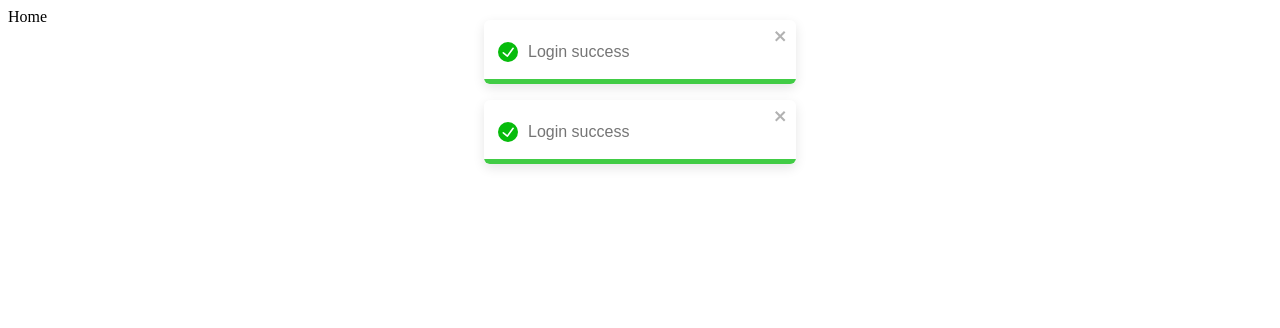
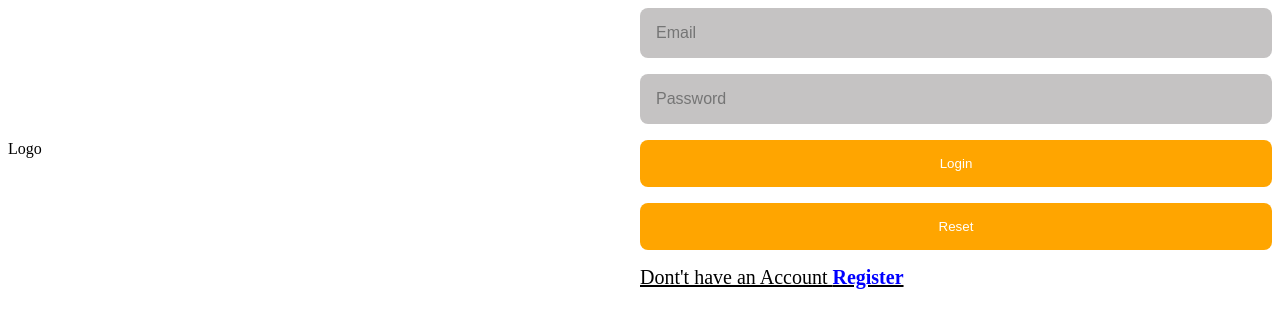
Before and after one commit to navneet-v-maurya/social_media_web, a React (Vite) app: page /auth/signin in a window 1280 px wide. Before the commit this address led to /home. Shown: the top 328 px of the page. Built offline with nearby package versions, Linux system fonts and the light colour scheme.

Commit message:
added register and signin components

```diff
--- a/src/App.css
+++ b/src/App.css
@@ -0,0 +1,34 @@
+p {
+  margin: 0;
+  padding: 0;
+}
+
+.flex-vertical-container {
+  display: flex;
+  flex-direction: column;
+  gap: 1rem;
+}
+
+.flex-horizontal-container {
+  display: flex;
+  flex-direction: row;
+  align-items: center;
+}
+
+.input {
+  border: none;
+  padding: 1rem;
+  font-size: 16px;
+  background-color: rgb(197, 195, 195);
+  border-radius: 0.5rem;
+  outline: none;
+}
+
+.button {
+  background-color: orange;
+  color: white;
+  border-radius: 0.5rem;
+  border: none;
+  padding: 1rem 1rem;
+  cursor: pointer;
+}
--- a/src/components/screens/auth/Auth.tsx
+++ b/src/components/screens/auth/Auth.jsx
@@ -1,5 +1,6 @@
-import React, { lazy } from "react";
+import { lazy } from "react";
 import { Navigate, Route, Routes } from "react-router-dom";
+import "../../../styles/Auth.css";
 
 const SigniIn = lazy(() => import("./Signin"));
 const Register = lazy(() => import("./Register"));
--- /dev/null
+++ b/src/components/screens/auth/Register.jsx
@@ -0,0 +1,124 @@
+import { useState } from "react";
+import { useNavigate } from "react-router-dom";
+
+function Register() {
+  const navigate = useNavigate();
+
+  const initial_user_details = {
+    name: "",
+    email: "",
+    password: "",
+    confirm_password: "",
+    gender: "",
+    birth_date: "1999-04-22",
+  };
+
+  const [user_details, set_user_details] = useState(initial_user_details);
+
+  const handle_input_change = (e) => {
+    set_user_details({ ...user_details, [e.target.name]: e.target.value });
+  };
+
+  const handle_submit = (e) => {
+    e.preventDefault();
+    console.log(user_details);
+  };
+
+  const handle_reset = () => {
+    set_user_details(initial_user_details);
+  };
+
+  return (
+    <div className="auth">
+      <div className="logo">Logo</div>
+      <form className="flex-vertical-container" onSubmit={handle_submit}>
+        <input
+          className="input"
+          type="text"
+          placeholder="Name"
+          name="name"
+          value={user_details.name}
+          onChange={handle_input_change}
+        />
+        <input
+          className="input"
+          type="email"
+          placeholder="Email"
+          name="email"
+          value={user_details.email}
+          onChange={handle_input_change}
+        />
+        <div className="flex-horizontal-container" style={{ gap: "1rem" }}>
+          <div
+            className="flex-horizontal-container"
+            style={{ gap: "0.5rem", width: "50%" }}
+          >
+            <span style={{ display: "block" }}>Birth Date:</span>
+            <input
+              className="input"
+              style={{ width: "100%" }}
+              type="date"
+              name="birth_date"
+              value={user_details.birth_date}
+              onChange={handle_input_change}
+            />
+          </div>
+
+          <div
+            className="flex-horizontal-container"
+            style={{ gap: "0.5rem", width: "50%" }}
+          >
+            <span>Gender:</span>
+            <select
+              className="input"
+              style={{ width: "100%" }}
+              value={user_details.gender}
+              name="gender"
+              onChange={handle_input_change}
+            >
+              <option value="">Select</option>
+              <option value="male">Male</option>
+              <option value="female">Female</option>
+              <option value="other">Other</option>
+            </select>
+          </div>
+        </div>
+
+        <input
+          className="input"
+          type="password"
+          placeholder="Password"
+          name="password"
+          value={user_details.password}
+          onChange={handle_input_change}
+        />
+        <input
+          className="input"
+          type="password"
+          name="confirm_password"
+          placeholder="Confirm Password"
+          value={user_details.confirm_password}
+          onChange={handle_input_change}
+        />
+
+        <button className="button" type="submit">
+          Register
+        </button>
+        <button className="button" type="button" onClick={handle_reset}>
+          Reset
+        </button>
+        <p style={{ textDecoration: "underline", fontSize: "20px" }}>
+          Already have an Account&nbsp;
+          <span
+            onClick={() => navigate("/auth/signin")}
+            style={{ color: "blue", cursor: "pointer", fontWeight: "bold" }}
+          >
+            Login
+          </span>
+        </p>
+      </form>
+    </div>
+  );
+}
+
+export default Register;
--- a/src/components/screens/auth/Register.tsx
+++ /dev/null
@@ -1,7 +0,0 @@
-import React from "react";
-
-function Register() {
-  return <div>Register</div>;
-}
-
-export default Register;
--- /dev/null
+++ b/src/components/screens/auth/Signin.jsx
@@ -0,0 +1,69 @@
+import { useState } from "react";
+import { useNavigate } from "react-router-dom";
+
+function Signup() {
+  const navigate = useNavigate();
+
+  const initial_user_details = {
+    email: "",
+    password: "",
+  };
+
+  const [user_details, set_user_details] = useState(initial_user_details);
+
+  const handle_input_change = (e) => {
+    set_user_details({ ...user_details, [e.target.name]: e.target.value });
+  };
+
+  const handle_submit = (e) => {
+    e.preventDefault();
+    console.log(user_details);
+  };
+
+  const handle_reset = () => {
+    set_user_details(initial_user_details);
+  };
+
+  return (
+    <div className="auth">
+      <div>Logo</div>
+      <form className="flex-vertical-container" onSubmit={handle_submit}>
+        <input
+          className="input"
+          type="email"
+          placeholder="Email"
+          name="email"
+          value={user_details.email}
+          onChange={handle_input_change}
+        />
+
+        <input
+          className="input"
+          type="password"
+          placeholder="Password"
+          name="password"
+          value={user_details.password}
+          onChange={handle_input_change}
+        />
+
+        <button className="button" type="submit">
+          Login
+        </button>
+        <button className="button" type="button" onClick={handle_reset}>
+          Reset
+        </button>
+        <p style={{ textDecoration: "underline", fontSize: "20px" }}>
+          Dont&apos;t have an Account&nbsp;
+          <span
+            onClick={() => navigate("/auth/register")}
+            style={{ color: "blue", cursor: "pointer", fontWeight: "bold" }}
+          >
+            Register
+          </span>
+        </p>
+      </form>
+    </div>
+  );
+}
+
+export default Signup;
--- a/src/components/screens/auth/Signin.tsx
+++ /dev/null
@@ -1,7 +0,0 @@
-import React from "react";
-
-function Signup() {
-  return <div>Signin</div>;
-}
-
-export default Signup;
--- a/src/routes/PublicRoutes.tsx
+++ b/src/routes/PublicRoutes.jsx
@@ -1,4 +1,4 @@
-import React, { lazy } from "react";
+import { lazy } from "react";
 import { Navigate, Route, Routes } from "react-router-dom";
 
 const Auth = lazy(() => import("../components/screens/auth/Auth"));
--- a/src/routes/Routes.tsx
+++ b/src/routes/Routes.jsx
@@ -1,4 +1,4 @@
-import React, { Suspense } from "react";
+import { Suspense } from "react";
 import { BrowserRouter } from "react-router-dom";
 import PrivateRoutes from "./PrivateRoutes";
 import PublicRoutes from "./PublicRoutes";
@@ -6,7 +6,7 @@ import { ToastContainer } from "react-toastify";
 import "react-toastify/dist/ReactToastify.css";
 
 function Routes() {
-  const user = {};
+  const user = null;
 
   return (
     <Suspense fallback={<div>Loading...</div>}>
--- /dev/null
+++ b/src/styles/Auth.css
@@ -0,0 +1,18 @@
+.auth {
+  display: grid;
+  grid-template-columns: 1fr 1fr;
+  align-items: center;
+  justify-content: center;
+}
+
+@media (max-width: 800px) {
+  .auth {
+    grid-template-columns: 1fr;
+  }
+  .auth > :nth-child(1) {
+    display: none;
+  }
+  .auth > :nth-child(2) {
+    width: 100%;
+  }
+}
```
Also changed, not shown: src/components/screens/home/Home.jsx (renamed from src/components/screens/home/Home.tsx), src/routes/PrivateRoutes.jsx (renamed from src/routes/PrivateRoutes.tsx).
